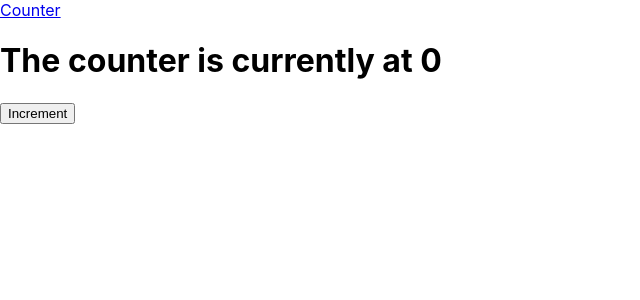
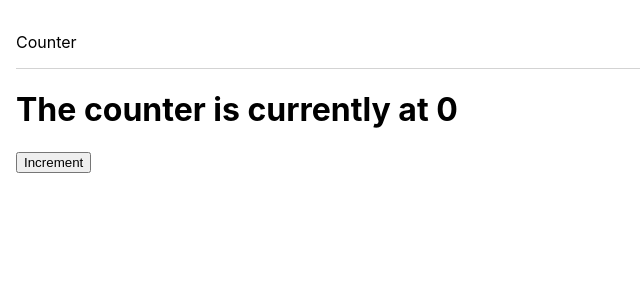
Before and after one commit to lsliwaradioluz/jest-enzyme-react-testing, a React (Create React App) app: page /counter in a window 1280 px wide. Shown: the top 300 px of the page, without its empty margins (0-640 px from the left). Built offline with nearby package versions, Linux system fonts and the light colour scheme.

Commit message:
write red tests for click counter challenges

```diff
--- a/package.json
+++ b/package.json
@@ -9,7 +9,8 @@
     "react": "^17.0.1",
     "react-dom": "^17.0.1",
     "react-router-dom": "^5.2.0",
-    "react-scripts": "3.4.4"
+    "react-scripts": "3.4.4",
+    "styled-components": "^5.2.0"
   },
   "scripts": {
     "start": "react-scripts start",
--- a/src/App.css
+++ b/src/App.css
@@ -1,38 +1,3 @@
-.App {
-  text-align: center;
+body {
+  padding: 1rem;
 }
-
-.App-logo {
-  height: 40vmin;
-  pointer-events: none;
-}
-
-@media (prefers-reduced-motion: no-preference) {
-  .App-logo {
-    animation: App-logo-spin infinite 20s linear;
-  }
-}
-
-.App-header {
-  background-color: #282c34;
-  min-height: 100vh;
-  display: flex;
-  flex-direction: column;
-  align-items: center;
-  justify-content: center;
-  font-size: calc(10px + 2vmin);
-  color: white;
-}
-
-.App-link {
-  color: #61dafb;
-}
-
-@keyframes App-logo-spin {
-  from {
-    transform: rotate(0deg);
-  }
-  to {
-    transform: rotate(360deg);
-  }
-}
--- a/src/components/Navigation.js
+++ b/src/components/Navigation.js
@@ -1,12 +1,28 @@
 import React from "react";
 import { NavLink as Link } from "react-router-dom";
+import styled from "styled-components";
 
 const Navigation = (props) => {
   return (
-    <nav>
-      <Link to="counter">Counter</Link>
-    </nav>
+    <$Navigation>
+      <$Link to="counter">Counter</$Link>
+    </$Navigation>
   );
 };
 
+const $Navigation = styled.nav`
+  padding: 1rem 0;
+  border-bottom: 1px solid lightgray;
+`;
+
+const $Link = styled(Link)`
+  text-decoration: none;
+  color: black;
+  transition: transform .3s;
+  display: inline-block;
+  &:hover {
+    transform: translateY(3px);
+  }
+`;
+
 export default Navigation;
```
Also changed, not shown: 2 other files (tests, documents, lock files or other folders).
